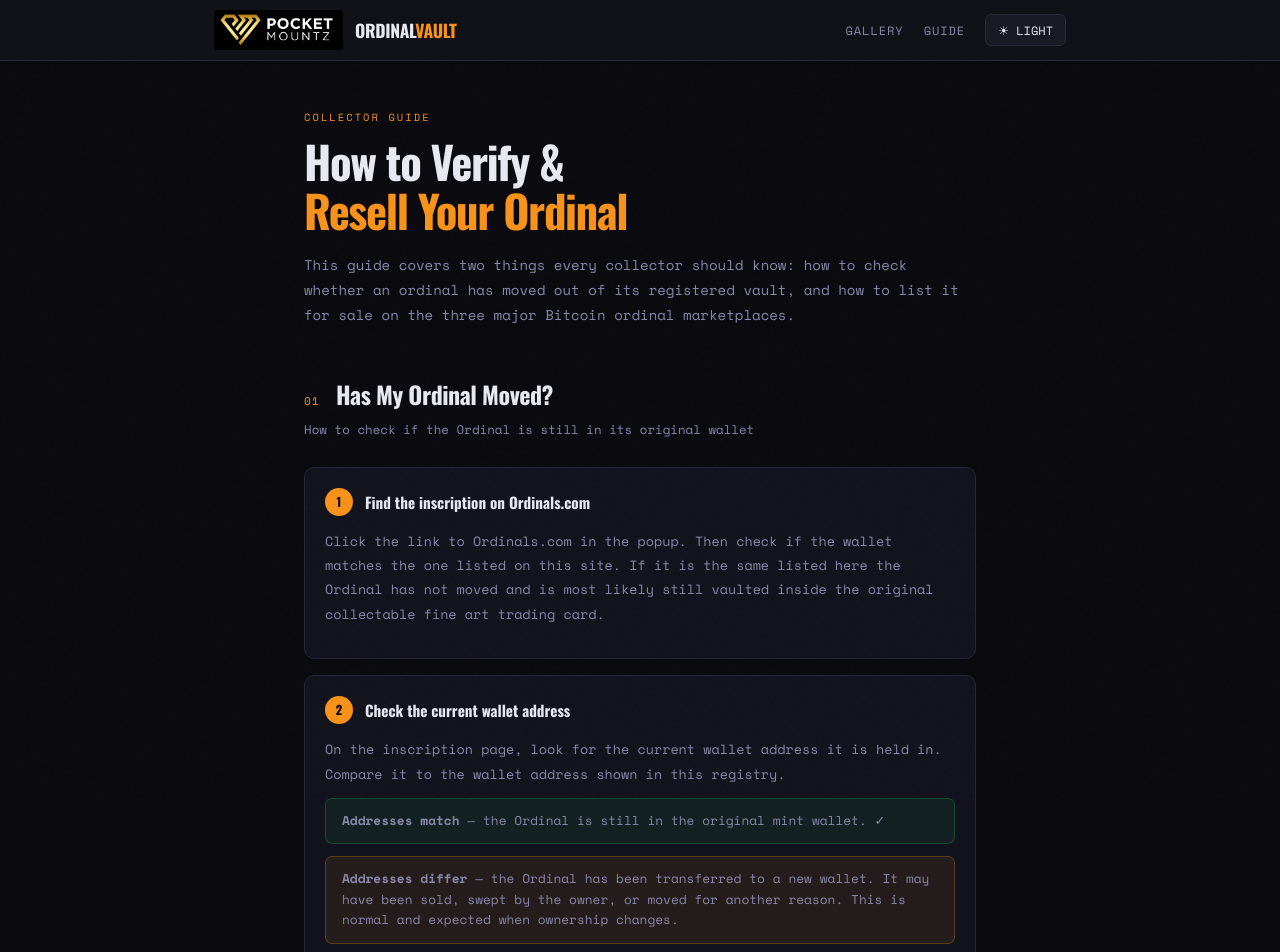
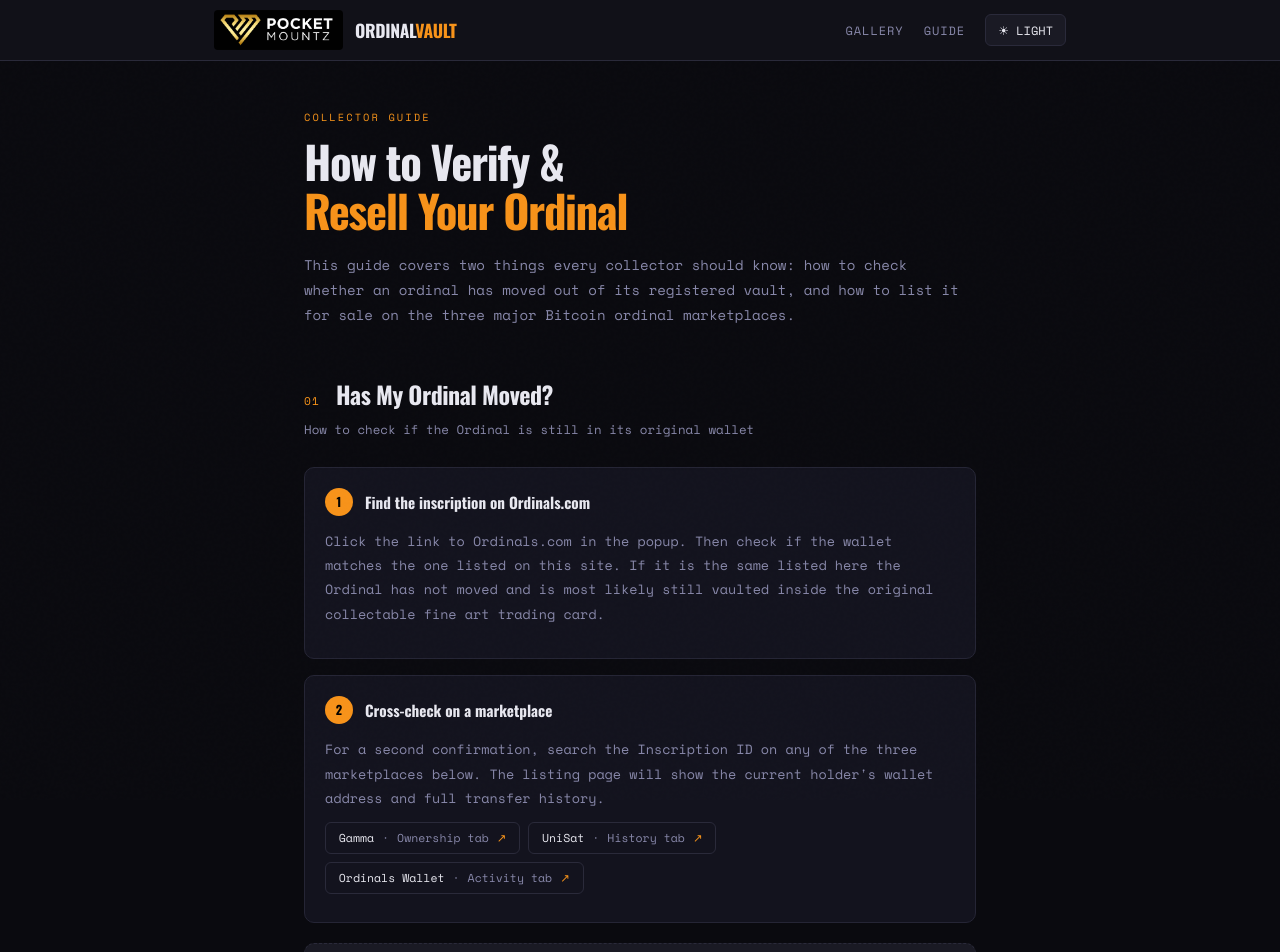
Before and after one commit to StashBitcoin-coder/ordinal-vault, a Next.js app: page /guide in a window 1280 px wide. Shown: the top 952 px of the page. Built offline with nearby package versions, Linux system fonts and the light colour scheme.

Commit message:
renumber guide steps

```diff
--- a/app/guide/page.tsx
+++ b/app/guide/page.tsx
@@ -50,22 +50,7 @@ export default function GuidePage() {
             </p>
           </StepCard>
 
-          <StepCard step={2} title="Check the current wallet address">
-            <p style={bodyText}>
-              On the inscription page, look for the current wallet address it is held in.
-              Compare it to the wallet address shown in this registry.
-            </p>
-            <Callout type="success">
-              <strong>Addresses match</strong> — the Ordinal is still in the original mint wallet. ✓
-            </Callout>
-            <Callout type="warning">
-              <strong>Addresses differ</strong> — the Ordinal has been transferred to a new wallet.
-              It may have been sold, swept by the owner, or moved for another reason. This is
-              normal and expected when ownership changes.
-            </Callout>
-          </StepCard>
-
-          <StepCard step={3} title="Cross-check on a marketplace">
+          <StepCard step={2} title="Cross-check on a marketplace">
             <p style={bodyText}>
               For a second confirmation, search the Inscription ID on any of the three marketplaces
               below. The listing page will show the current holder's wallet address and full
```
